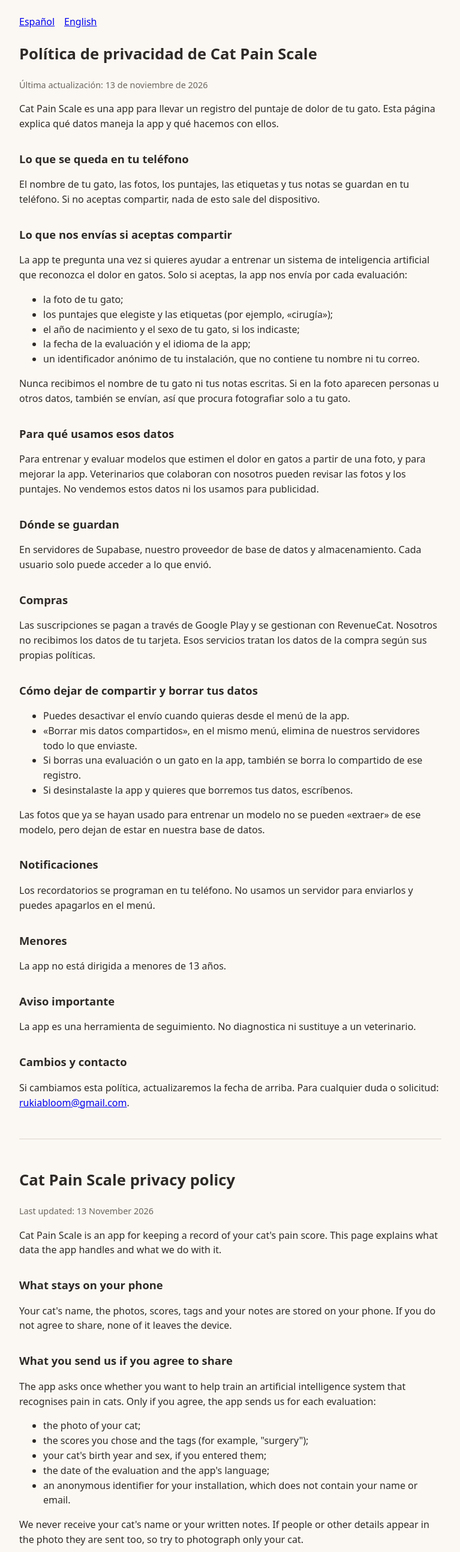
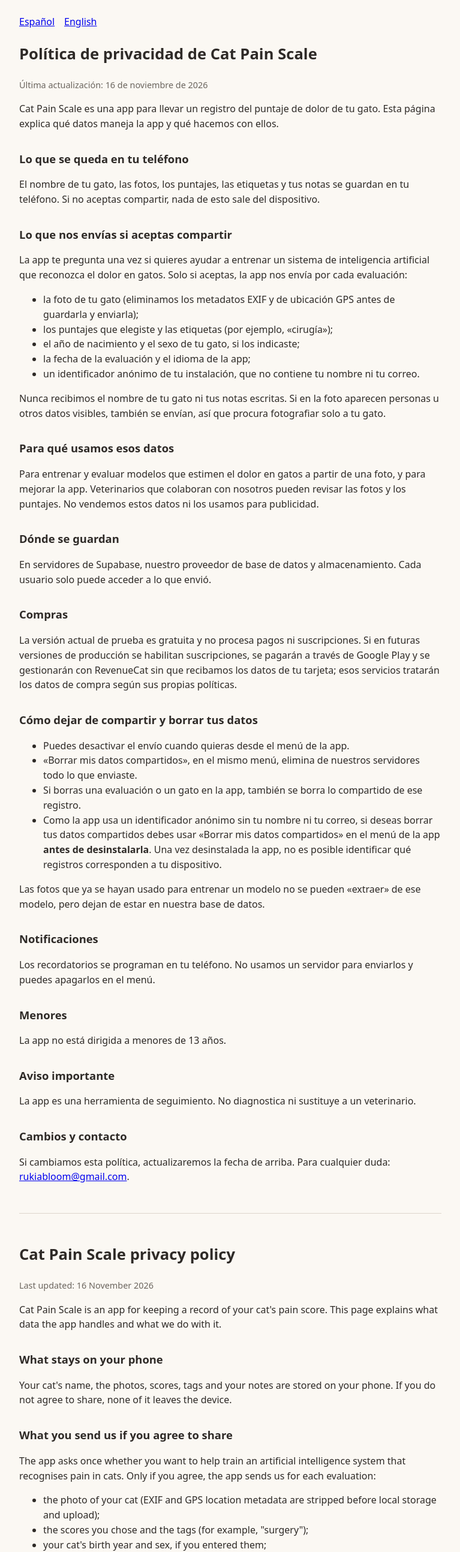
Before and after one commit to diegoromdz-rgb/cat-pain-scale-site, a plain HTML site: page privacy.html in a window 1280 px wide. Shown: the top 2587 px of the page at 60% size, without its empty margins (256-1023 px from the left). Drawn offline with Linux system fonts and the light colour scheme.

Commit message:
Update privacy.html: add contact email, EXIF notice, test build info, and delete-before-uninstall notice

```diff
--- a/privacy.html
+++ b/privacy.html
@@ -16,7 +16,7 @@
 
 <section id="es">
 <h1>Política de privacidad de Cat Pain Scale</h1>
-<p class="muted">Última actualización: 13 de noviembre de 2026</p>
+<p class="muted">Última actualización: 16 de noviembre de 2026</p>
 
 <p>Cat Pain Scale es una app para llevar un registro del puntaje de dolor de tu gato. Esta página explica qué datos maneja la app y qué hacemos con ellos.</p>
 
@@ -26,13 +26,13 @@
 <h2>Lo que nos envías si aceptas compartir</h2>
 <p>La app te pregunta una vez si quieres ayudar a entrenar un sistema de inteligencia artificial que reconozca el dolor en gatos. Solo si aceptas, la app nos envía por cada evaluación:</p>
 <ul>
-  <li>la foto de tu gato;</li>
+  <li>la foto de tu gato (eliminamos los metadatos EXIF y de ubicación GPS antes de guardarla y enviarla);</li>
   <li>los puntajes que elegiste y las etiquetas (por ejemplo, «cirugía»);</li>
   <li>el año de nacimiento y el sexo de tu gato, si los indicaste;</li>
   <li>la fecha de la evaluación y el idioma de la app;</li>
   <li>un identificador anónimo de tu instalación, que no contiene tu nombre ni tu correo.</li>
 </ul>
-<p>Nunca recibimos el nombre de tu gato ni tus notas escritas. Si en la foto aparecen personas u otros datos, también se envían, así que procura fotografiar solo a tu gato.</p>
+<p>Nunca recibimos el nombre de tu gato ni tus notas escritas. Si en la foto aparecen personas u otros datos visibles, también se envían, así que procura fotografiar solo a tu gato.</p>
 
 <h2>Para qué usamos esos datos</h2>
 <p>Para entrenar y evaluar modelos que estimen el dolor en gatos a partir de una foto, y para mejorar la app. Veterinarios que colaboran con nosotros pueden revisar las fotos y los puntajes. No vendemos estos datos ni los usamos para publicidad.</p>
@@ -41,14 +41,14 @@
 <p>En servidores de Supabase, nuestro proveedor de base de datos y almacenamiento. Cada usuario solo puede acceder a lo que envió.</p>
 
 <h2>Compras</h2>
-<p>Las suscripciones se pagan a través de Google Play y se gestionan con RevenueCat. Nosotros no recibimos los datos de tu tarjeta. Esos servicios tratan los datos de la compra según sus propias políticas.</p>
+<p>La versión actual de prueba es gratuita y no procesa pagos ni suscripciones. Si en futuras versiones de producción se habilitan suscripciones, se pagarán a través de Google Play y se gestionarán con RevenueCat sin que recibamos los datos de tu tarjeta; esos servicios tratarán los datos de compra según sus propias políticas.</p>
 
 <h2>Cómo dejar de compartir y borrar tus datos</h2>
 <ul>
   <li>Puedes desactivar el envío cuando quieras desde el menú de la app.</li>
   <li>«Borrar mis datos compartidos», en el mismo menú, elimina de nuestros servidores todo lo que enviaste.</li>
   <li>Si borras una evaluación o un gato en la app, también se borra lo compartido de ese registro.</li>
-  <li>Si desinstalaste la app y quieres que borremos tus datos, escríbenos.</li>
+  <li>Como la app usa un identificador anónimo sin tu nombre ni tu correo, si deseas borrar tus datos compartidos debes usar «Borrar mis datos compartidos» en el menú de la app <strong>antes de desinstalarla</strong>. Una vez desinstalada la app, no es posible identificar qué registros corresponden a tu dispositivo.</li>
 </ul>
 <p>Las fotos que ya se hayan usado para entrenar un modelo no se pueden «extraer» de ese modelo, pero dejan de estar en nuestra base de datos.</p>
 
@@ -62,14 +62,14 @@
 <p>La app es una herramienta de seguimiento. No diagnostica ni sustituye a un veterinario.</p>
 
 <h2>Cambios y contacto</h2>
-<p>Si cambiamos esta política, actualizaremos la fecha de arriba. Para cualquier duda o solicitud: <a href="mailto:rukiabloom@gmail.com">rukiabloom@gmail.com</a>.</p>
+<p>Si cambiamos esta política, actualizaremos la fecha de arriba. Para cualquier duda: <a href="mailto:rukiabloom@gmail.com">rukiabloom@gmail.com</a>.</p>
 </section>
 
 <hr>
 
 <section id="en" lang="en">
 <h1>Cat Pain Scale privacy policy</h1>
-<p class="muted">Last updated: 13 November 2026</p>
+<p class="muted">Last updated: 16 November 2026</p>
 
 <p>Cat Pain Scale is an app for keeping a record of your cat's pain score. This page explains what data the app handles and what we do with it.</p>
 
@@ -79,13 +79,13 @@
 <h2>What you send us if you agree to share</h2>
 <p>The app asks once whether you want to help train an artificial intelligence system that recognises pain in cats. Only if you agree, the app sends us for each evaluation:</p>
 <ul>
-  <li>the photo of your cat;</li>
+  <li>the photo of your cat (EXIF and GPS location metadata are stripped before local storage and upload);</li>
   <li>the scores you chose and the tags (for example, "surgery");</li>
   <li>your cat's birth year and sex, if you entered them;</li>
   <li>the date of the evaluation and the app's language;</li>
   <li>an anonymous identifier for your installation, which does not contain your name or email.</li>
 </ul>
-<p>We never receive your cat's name or your written notes. If people or other details appear in the photo they are sent too, so try to photograph only your cat.</p>
+<p>We never receive your cat's name or your written notes. If people or other visible details appear in the photo they are sent too, so try to photograph only your cat.</p>
 
 <h2>What we use the data for</h2>
 <p>To train and evaluate models that estimate pain in cats from a photo, and to improve the app. Veterinarians who work with us may review the photos and scores. We do not sell this data or use it for advertising.</p>
@@ -94,14 +94,14 @@
 <p>On servers run by Supabase, our database and storage provider. Each user can only access what they sent.</p>
 
 <h2>Purchases</h2>
-<p>Subscriptions are paid through Google Play and managed with RevenueCat. We do not receive your card details. Those services handle purchase data under their own policies.</p>
+<p>The current test version is free and does not process payments or subscriptions. If subscriptions are enabled in future production versions, they will be paid through Google Play and managed with RevenueCat without us receiving your card details, and those services will handle purchase data under their own policies.</p>
 
 <h2>How to stop sharing and delete your data</h2>
 <ul>
   <li>You can turn sharing off at any time from the app's menu.</li>
   <li>"Delete my shared data", in the same menu, removes everything you sent from our servers.</li>
   <li>Deleting an evaluation or a cat in the app also deletes what was shared for it.</li>
-  <li>If you uninstalled the app and want your data deleted, write to us.</li>
+  <li>Because the app uses an anonymous installation identifier with no name or email, if you want your shared data deleted you must tap "Delete my shared data" in the app menu <strong>before uninstalling the app</strong>. Once the app is uninstalled, we cannot identify which records belong to your device.</li>
 </ul>
 <p>Photos already used to train a model cannot be "removed" from that model, but they are no longer in our database.</p>
 
@@ -115,7 +115,7 @@
 <p>The app is a monitoring tool. It does not diagnose and does not replace a veterinarian.</p>
 
 <h2>Changes and contact</h2>
-<p>If we change this policy we will update the date above. For any question or request: <a href="mailto:rukiabloom@gmail.com">rukiabloom@gmail.com</a>.</p>
+<p>If we change this policy we will update the date above. For any question: <a href="mailto:rukiabloom@gmail.com">rukiabloom@gmail.com</a>.</p>
 </section>
 </body>
 </html>
```
